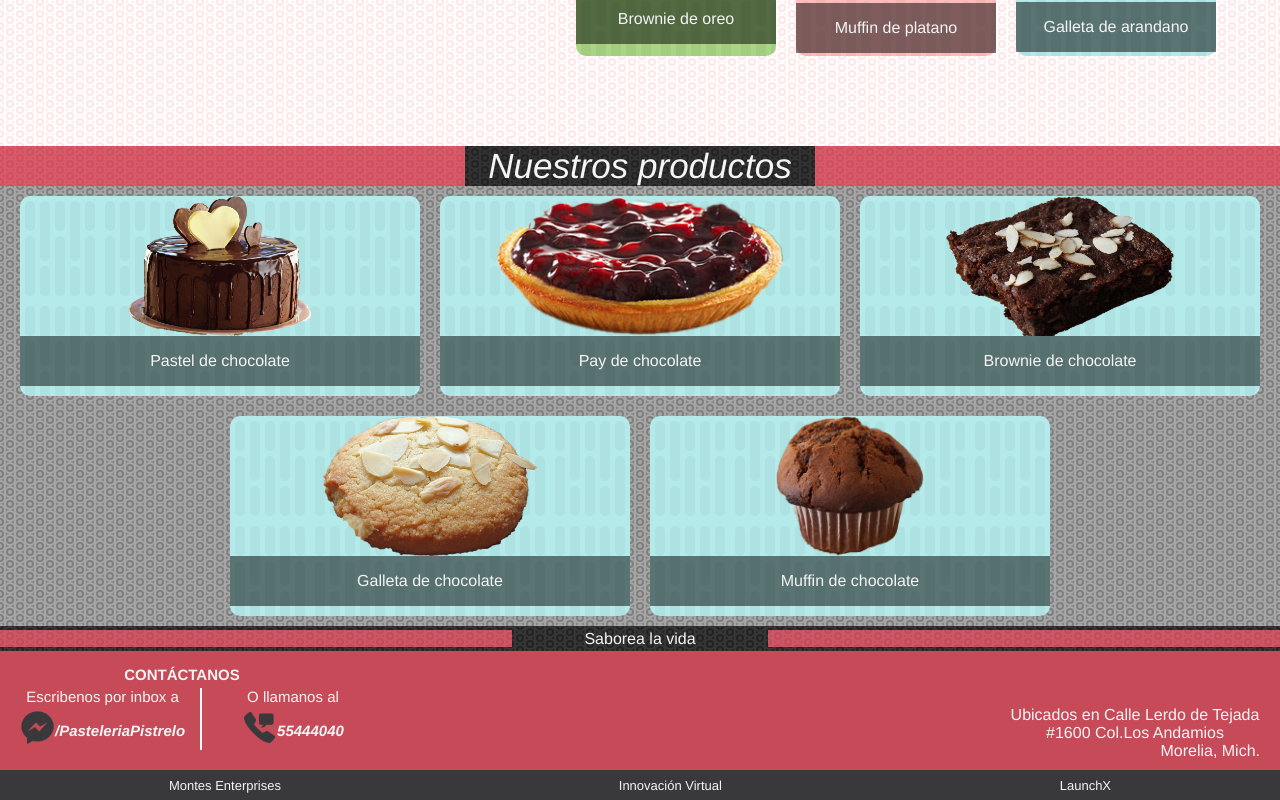
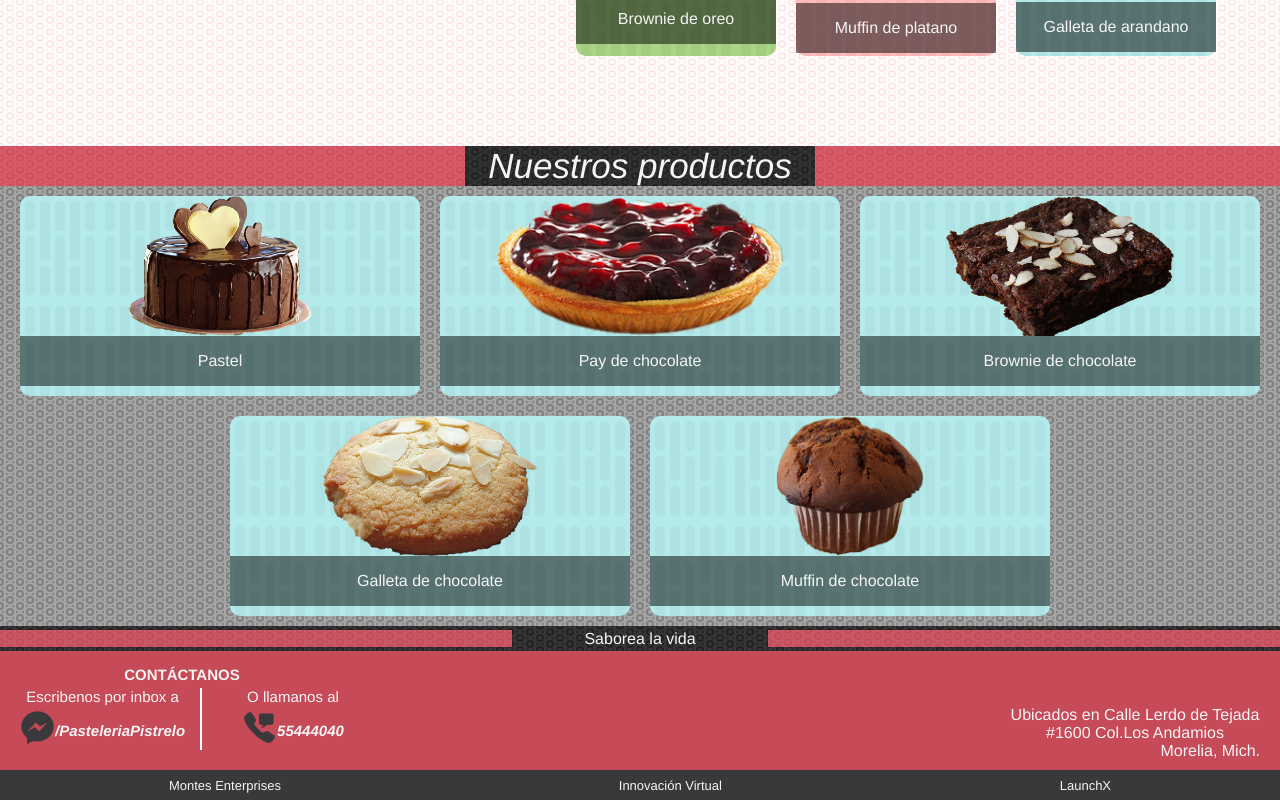
Before and after one commit to ErickMontesDK/FrontEnd-Vue-Vuex-Pasteleria, a Vue app: page / in a window 1280 px wide. Shown: the part 1060-1860 px from the top of the page. Built offline with nearby package versions, Linux system fonts and the light colour scheme.

Commit message:
added comments

```diff
--- a/src/components/categorys.vue
+++ b/src/components/categorys.vue
@@ -1,20 +1,34 @@
 <template>
-    <div class="deco1">
+<!--Este elemento muestra todas las categorias de productos, conteniendo un link que los envia a la
+tienda con la categoria seleccionada-->
+    <div class="deco1"><!--Decoracion antes de la seccion/Separador-->
         <div>Nuestros productos</div>
     </div>
 
+    <!--Contenedor-->
     <div class="mostrador"  >
 
                 <div  class="indarreng">
+                    <!--El siguiente formato se repite para cada categoria-->
+                    <!--Primero es el enlace a la tienda-->
+                    <!--@click llama a la función showPasteles que esta en store.mutations-->
                     <router-link to="/Store" @click="$store.commit('showPasteles')">
+                        <!--Este es el contenedor de cada producto. Muestra imagen y nombre-->
                         <div class="card" >
+                            <!--Selecciona la imagen del primer producto almacenado en la categoria-->
+                            <!--Datos en store.state-->
                             <img :src="Productos.Pasteles.Sabores[0].src">
                             <div class="info">
-                                <span>{{Productos.Pasteles.Sabores[0].category}} de {{Productos.Pasteles.Sabores[0].sabor}}</span>
+                                <!--Nombre de la categoria-->
+                                <span>{{Productos.Pasteles.Sabores[0].category}}</span>
 
                             </div>
                         </div>
                     </router-link>
+
+                    <!--Aqui es lo mismo, solo cambia dependiendo de la categoria-->
+<!--Con un ciclo v-for se podria hacer en automatico este proceso, excepto que no supe como automatizar cada
+función @click="store.commit(xxxx)". La forma mas practica fue repetir el codigo para cada categoria-->
 
                     <router-link to="/Store" @click="$store.commit('showPays')">
                         <div class="card" >
@@ -63,9 +77,11 @@
 
 <script>
 export default {
+    //nombre del componente
     name:"category",
 
     computed:{
+        //aqui se obtienen todos los datos de los productos almacenados en store.state
         Productos(){return this.$store.state.Productos},
 
     },
```
